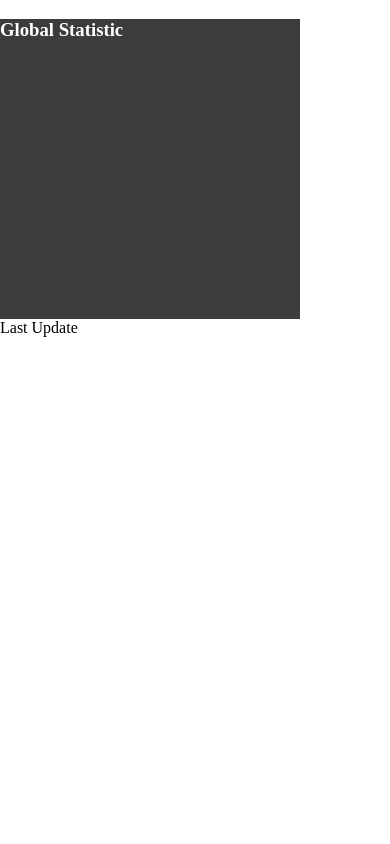
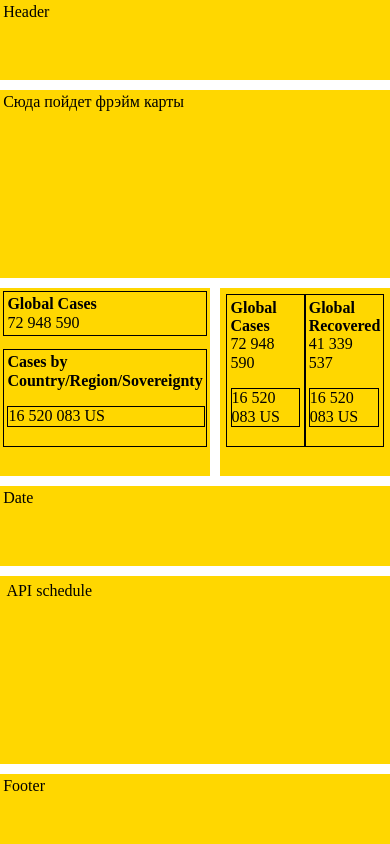
Before and after one commit to AndreiYa/covid19, a website built with webpack: page src/template.html in a window 390 px wide. Built offline with nearby package versions, Linux system fonts and the light colour scheme; no server answers.

Commit message:
upd: merge template and app architecture

```diff
--- /dev/null
+++ b/src/js/globalData.js
@@ -0,0 +1,74 @@
+/* eslint-disable */
+
+import renderAll from "./service-renderContent";
+
+const globalConst = {
+    currentRegion: {
+        name: undefined,
+        get _name() {
+            console.log('getter!');
+            return this.name;
+        },
+        set _name(value) {
+            console.log('setter!');
+            this.name = value;
+            renderAll();
+        }
+    },
+    dataAPI: {
+        lastUpdate: [],
+        totalInfo: {},
+        countryList: [],
+        countryFlag: [],
+    }
+};
+
+export async function getData() {
+    const apiCountryUrl = "https://api.covid19api.com/summary";
+    const res = await fetch(apiCountryUrl);
+    const data = await res.json();
+    return data;
+};
+
+getData().then((data) => {
+    for (const key in data.Global) {
+        globalConst.dataAPI.totalInfo[key] = data.Global[key];
+    }
+    for (const key in data.Countries) {
+        globalConst.dataAPI.countryList[key] = data.Countries[key];
+    }
+    globalConst.dataAPI.lastUpdate = data.Date;
+    globalConst.currentRegion._name = 'Belarus';
+});
+
+export async function getFlag() {
+    const apiCountryFlag = "https://restcountries.eu/rest/v2/all?fields=name;population;flag";
+    const resFlag = await fetch(apiCountryFlag);
+    const dataFlag = await resFlag.json();
+
+    return dataFlag;
+}
+
+getFlag().then((dataFlag) => {
+    for (const key in dataFlag) {
+        // console.log(dataFlag[key])
+        globalConst.dataAPI.countryFlag[key] = dataFlag[key];
+    }
+});
+
+
+// const getDataAPI = (url) => {
+//     fetch(url)
+//         .then((res) => res.json())
+//         .then((data) => {
+//             globalConst.api = data;
+//             //INIT SETTER WHEN ASSIG CURRREGION_NAME
+//             globalConst.currentRegion._name = 'Belarus';
+//         })
+//         .catch((err) => {
+//             console.log('Oops! Error: ', err);
+//             return undefined;
+//         });
+// }
+
+export default globalConst;
--- a/src/js/mainTable.js
+++ /dev/null
@@ -1,62 +0,0 @@
-/* eslint-disable */
-import globalConst from "./globalConst";
-
-const renderMainTable = () => {
-    lastUpdateData.textContent = globalConst.api.Date;
-}
-
-const globalData = document.createElement("div");
-globalData.className = "global__data";
-document.body.append(globalData);
-
-const globalTitle = document.createElement("h3");
-globalTitle.className = "global__title";
-globalData.append(globalTitle);
-globalTitle.textContent = "Global Statistic";
-
-const globalItemWrapper = document.createElement("div");
-globalItemWrapper.className = "global__item-wrapper";
-globalData.append(globalItemWrapper);
-
-const lastUpdate = document.createElement("div");
-const lastUpdateTitle = document.createElement("div");
-const lastUpdateData = document.createElement("div");
-lastUpdate.className = "last__update-wrapper";
-lastUpdateData.className = "last__update-data";
-lastUpdateTitle.className = "last__update-title";
-lastUpdateTitle.textContent = "Last Update";
-document.body.append(lastUpdate);
-lastUpdate.append(lastUpdateTitle, lastUpdateData);
-
-for (let i = 0; i < 6; i += 1) {
-    const globalItem = document.createElement("div");
-    const globalItemTitle = document.createElement("div");
-    const globalItemData = document.createElement("div");
-
-    globalItem.className = "global__item";
-    globalItemData.className = "global__item-title";
-    globalItemData.classList = "global__item-data";
-
-    globalItemWrapper.append(globalItem);
-    globalItem.append(globalItemTitle, globalItemData);
-}
-
-const getDataAPI = (url) => {
-    fetch(url)
-        .then((res) => res.json())
-        .then((data) => {
-            globalConst.api = data;
-        })
-        .catch((err) => {
-            console.log('Oops! Error: ', err);
-            return undefined;
-        });
-}
-
-setTimeout(() => {
-    globalConst.currentRegion._name = 'Belarus';
-}, 10000);
-
-getDataAPI('https://api.covid19api.com/summary');
-
-export default renderMainTable;
--- /dev/null
+++ b/src/js/module-chart.js
@@ -0,0 +1,19 @@
+/* eslint-disable */
+import globalConst from "./globalData";
+
+import moduleTemplates from './service-template';
+
+
+/* MODULE TEMPLATE START */
+const schedulePlace = document.createElement('div');
+schedulePlace.className = 'schedule-place';
+schedulePlace.innerHTML = `API schedule`;
+moduleTemplates.chart.appendChild(schedulePlace);
+/* MODULE TEMPLATE END */
+
+const renderChart = () => {
+    console.log('chart: ', globalConst.currentRegion.name);
+    schedulePlace.innerHTML = `${globalConst.currentRegion.name}`;
+}
+
+export default renderChart;
--- /dev/null
+++ b/src/js/module-date.js
@@ -0,0 +1,19 @@
+/* eslint-disable */
+import globalConst from "./globalData";
+
+import moduleTemplates from './service-template';
+
+
+/* MODULE TEMPLATE START */
+const dateTimeBlock = document.createElement('time');
+dateTimeBlock.setAttribute('datetime', '<дата и время>');
+dateTimeBlock.innerHTML = `Date`
+moduleTemplates.date.appendChild(dateTimeBlock);
+/* MODULE TEMPLATE END */
+
+const renderDate = () => {
+    console.log('date: ', globalConst.currentRegion.name);
+    dateTimeBlock.innerHTML = `${globalConst.dataAPI.lastUpdate}`
+}
+
+export default renderDate;
--- /dev/null
+++ b/src/js/module-footer.js
@@ -0,0 +1,7 @@
+/* eslint-disable */
+import moduleTemplates from './service-template';
+
+
+/* MODULE TEMPLATE START */
+moduleTemplates.footer.innerHTML = `Footer`;
+/* MODULE TEMPLATE END */
--- /dev/null
+++ b/src/js/module-header.js
@@ -0,0 +1,7 @@
+/* eslint-disable */
+import moduleTemplates from './service-template';
+
+
+/* MODULE TEMPLATE START */
+moduleTemplates.header.innerHTML = `Header`
+    /* MODULE TEMPLATE END */
--- /dev/null
+++ b/src/js/module-localTable.js
@@ -0,0 +1,63 @@
+/* eslint-disable */
+import globalConst from "./globalData";
+
+import moduleTemplates from './service-template';
+
+
+/* MODULE TEMPLATE START */
+const globalInfo = document.createElement('div');
+globalInfo.className = 'global-info';
+moduleTemplates.localTable.appendChild(globalInfo);
+
+//Deaths
+const globalDeaths = document.createElement('div');
+globalDeaths.className = 'global-deaths';
+globalDeaths.innerHTML = `
+      <h4 class="title-text">Global Cases</h4>
+      <span class="global-cases__count">72 948 590</span>
+      `
+globalInfo.appendChild(globalDeaths)
+const globalDeathList = document.createElement('ul');
+globalDeathList.className = 'global-death__list';
+globalDeathList.innerHTML = `
+      <li class="global-death__country">
+        <span class="global-death-count">16 520 083</span>
+        <span class="global-death-name">US</span>
+      </li>
+      `
+globalDeaths.appendChild(globalDeathList)
+
+//Recovered
+const globalRecovered = document.createElement('div');
+globalRecovered.className = 'global-recovered';
+globalRecovered.innerHTML = `
+      <h4 class="title-text">Global Recovered</h4>
+      <span class="global-recovered__count">41 339 537</span>
+      `
+globalInfo.appendChild(globalRecovered);
+const globalRecoveredList = document.createElement('ul');
+globalRecoveredList.className = 'global-recovered__list';
+globalRecoveredList.innerHTML = `
+      <li class="global-recovered__country">
+        <span class="global-recovered-count">16 520 083</span>
+        <span class="global-recovered-name">US</span>
+      </li>
+      `
+globalRecovered.appendChild(globalRecoveredList);
+/* MODULE TEMPLATE END */
+
+const renderLocalTable = () => {
+    console.log('localTable: ', globalConst.currentRegion.name);
+    globalDeathList.innerHTML = `
+      <li class="global-death__country">
+        <span class="global-death-count">${globalConst.currentRegion.name}</span>
+      </li>
+      `
+    globalRecoveredList.innerHTML = `
+      <li class="global-recovered__country">
+        <span class="global-recovered-count">${globalConst.currentRegion.name}</span>
+      </li>
+      `
+}
+
+export default renderLocalTable;
--- /dev/null
+++ b/src/js/module-mainTable.js
@@ -0,0 +1,42 @@
+/* eslint-disable */
+import globalConst from './globalData';
+import moduleTemplates from './service-template';
+
+
+/* MODULE TEMPLATE START */
+const casesInfo = document.createElement('div');
+casesInfo.className = 'global-cases';
+casesInfo.innerHTML = `
+<h4 class="title-text">Global Cases</h4>
+<span class="global-cases__count">72 948 590</span>
+`
+moduleTemplates.mainTable.appendChild(casesInfo);
+
+const casesBy = document.createElement('div');
+casesBy.className = 'cases-by';
+casesBy.innerHTML = `
+      <h4 class="title-text">Cases by Country/Region/Sovereignty</h4>
+      `
+moduleTemplates.mainTable.appendChild(casesBy);
+const casesByList = document.createElement('ul');
+casesByList.className = 'cases-by__list';
+//li elements
+casesByList.innerHTML = `
+   <li class="cases-by__country country">
+     <span class="country-count">16 520 083</span>
+     <span class="country-name">US</span>
+   </li>
+   `
+casesBy.appendChild(casesByList);
+/* MODULE TEMPLATE END */
+
+
+const renderMainTable = () => {
+    console.log('mainTable: ', globalConst.dataAPI);
+    casesInfo.innerHTML = `
+        <h4 class="title-text">Global Cases</h4>
+        <span class="global-cases__count">${globalConst.currentRegion.name}</span>
+    `
+}
+
+export default renderMainTable;
--- /dev/null
+++ b/src/js/module-map.js
@@ -0,0 +1,16 @@
+/* eslint-disable */
+import globalConst from "./globalData";
+
+import moduleTemplates from './service-template';
+
+
+/* MODULE TEMPLATE START */
+moduleTemplates.map.innerHTML = ` Сюда пойдет фрэйм карты `;
+/* MODULE TEMPLATE END */
+
+const renderMap = () => {
+    console.log('map: ', globalConst.currentRegion.name);
+    moduleTemplates.map.innerHTML = ` ${globalConst.currentRegion.name} `;
+}
+
+export default renderMap;
--- /dev/null
+++ b/src/js/service-renderContent.js
@@ -0,0 +1,21 @@
+/* eslint-disable */
+
+import renderMap from './module-map';
+import renderMainTable from './module-mainTable';
+import renderLocalTable from './module-localTable';
+import renderChart from './module-chart';
+import renderDate from './module-date';
+
+const renderModules = [
+    renderMap,
+    renderMainTable,
+    renderLocalTable,
+    renderChart,
+    renderDate
+]
+
+const renderAll = () => {
+    renderModules.forEach((el) => el());
+}
+
+export default renderAll;
--- /dev/null
+++ b/src/js/service-template.js
@@ -0,0 +1,37 @@
+/* eslint-disable */
+const body = document.body;
+
+//Каркас
+const header = document.createElement('header');
+header.id = 'pageHeader';
+body.appendChild(header);
+const casesBlock = document.createElement('div');
+casesBlock.id = 'cases';
+body.appendChild(casesBlock);
+const mapBlock = document.createElement('div');
+mapBlock.id = 'map';
+body.appendChild(mapBlock);
+const global = document.createElement('div');
+global.id = 'global';
+body.appendChild(global);
+const dateBlock = document.createElement('div');
+dateBlock.id = 'date';
+body.appendChild(dateBlock);
+const schedule = document.createElement('div');
+schedule.id = 'schedule';
+body.appendChild(schedule);
+const footer = document.createElement('footer');
+footer.id = 'pageFooter';
+body.appendChild(footer);
+
+//Внутренние блоки каркасных элементов
+
+export default {
+    header: header,
+    mainTable: casesBlock,
+    map: mapBlock,
+    localTable: global,
+    date: dateBlock,
+    chart: schedule,
+    footer: footer
+}
--- a/src/styles/main.scss
+++ b/src/styles/main.scss
@@ -1,10 +1,129 @@
 @import "utils/_normalize";
+body {
+    display: grid;
+    grid-template-areas: "header header header" "cases map global" "date schedule schedule" "footer footer footer";
+    grid-template-rows: 80px 1fr .3fr 70px;
+    grid-template-columns: 20% 1fr 30%;
+    grid-row-gap: 10px;
+    grid-column-gap: 10px;
+    height: 100vh;
+    margin: 0;
+}
 
-.global__data{
-    width: 300px;
-    height: 300px;
-    background-color: rgb(60, 60, 60);
-    .global__title{
-        color: white;
+header,
+footer,
+nav,
+div {
+    padding: 5px;
+    background: gold;
+}
+
+#pageHeader {
+    grid-area: header;
+}
+
+#pageFooter {
+    grid-area: footer;
+}
+
+#map {
+    grid-area: map;
+}
+
+#cases {
+    grid-area: cases;
+}
+
+#global {
+    grid-area: global;
+}
+
+#date {
+    grid-area: date;
+}
+
+#schedule {
+    grid-area: schedule;
+}
+
+#wt-sky-root {
+    display: none;
+}
+
+@media all and (max-width: 575px) {
+    body {
+        grid-template-areas: "header header header" "map map map" "cases global global" "date date date" "schedule schedule schedule" "footer footer footer";
+        grid-template-rows: 80px 1fr 1fr 80px 1fr 70px;
+        grid-template-columns: 1fr 1fr 1fr;
+    }
+    header,
+    footer,
+    nav,
+    div {
+        padding: 0.2em;
+        background: gold;
+    }
+    #pageHeader {
+        grid-area: header;
+    }
+    #pageFooter {
+        grid-area: footer;
+    }
+    #map {
+        grid-area: map;
+    }
+    #cases {
+        grid-area: cases;
+    }
+    #global {
+        grid-area: global;
+    }
+    #date {
+        grid-area: date;
+    }
+    #schedule {
+        grid-area: schedule;
+    }
+    #wt-sky-root {
+        display: none;
     }
 }
+
+.global-info {
+    display: flex;
+    justify-content: space-between;
+}
+
+.global-deaths,
+.global-recovered {
+    width: 45%;
+    border: 1px solid #000;
+    height: 100%;
+}
+
+.global-cases {
+    margin-bottom: 0.8rem;
+}
+
+.global-cases,
+.cases-by {
+    border: 1px solid #000;
+}
+
+.country {
+    width: 100%;
+}
+
+h4 {
+    padding: 0;
+    margin: 0;
+}
+
+ul {
+    padding-left: 0;
+}
+
+li {
+    list-style: none;
+    border: 1px solid #000;
+}
```
Also changed, not shown: src/index.js (+9 -3 lines), src/js/MapModule.js (deleted, +0 -8 lines), src/js/globalConst.js (deleted, +0 -21 lines), src/js/renderService.js (deleted, +0 -15 lines).
